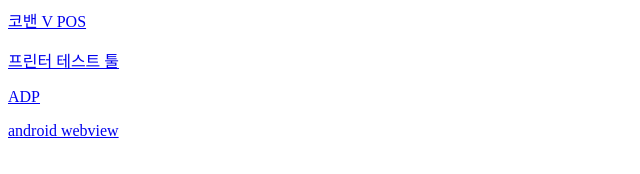
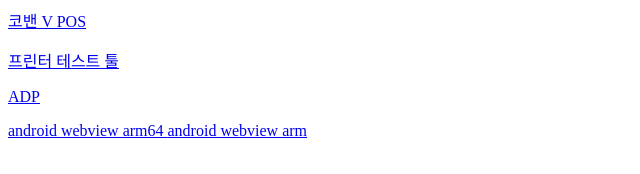
Before and after one commit to menumon/menumon, a plain HTML site: page upload-files/files.html in a window 1280 px wide. Shown: the whole page, without its empty margins (0-640 px from the left). Drawn offline with Linux system fonts and the light colour scheme.

Commit message:
Update files.html

```diff
--- a/upload-files/files.html
+++ b/upload-files/files.html
@@ -13,7 +13,8 @@
     <a href="./android-device-policy-92-35-4-1850160.apk">ADP</a>
     <p></p>
 
-    <a href="https://6d72a299-6121-4778-9327-2fa27d9246a7.s3.ap-northeast-2.amazonaws.com/webview/webview.apk">android webview </a>
+    <a href="https://6d72a299-6121-4778-9327-2fa27d9246a7.s3.ap-northeast-2.amazonaws.com/webview/webview.apk">android webview arm64 </a>
+    <a href="https://6d72a299-6121-4778-9327-2fa27d9246a7.s3.ap-northeast-2.amazonaws.com/webview/webview-arm.apk">android webview arm</a>
     <p></p>
 
   </body>
```
